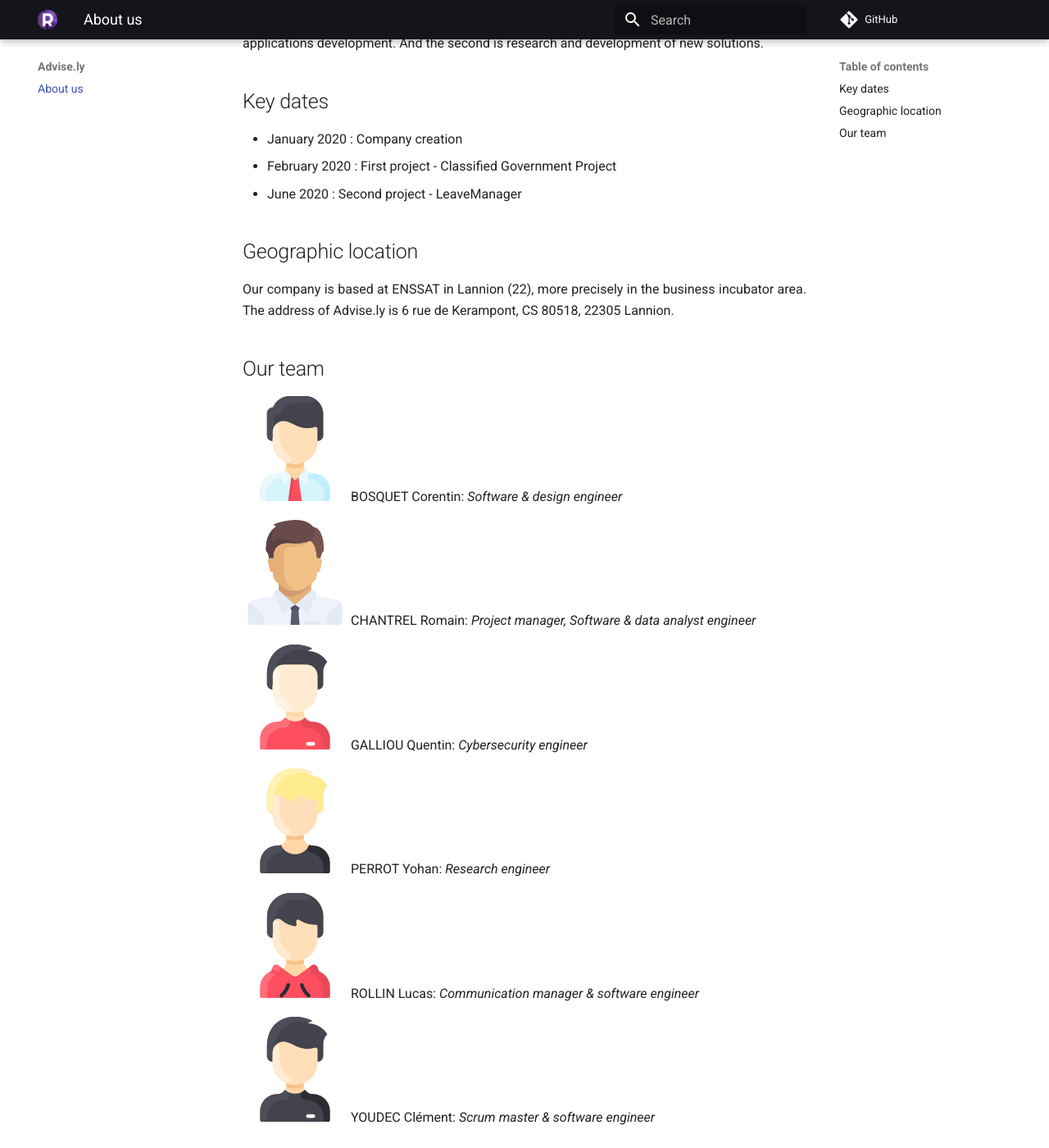
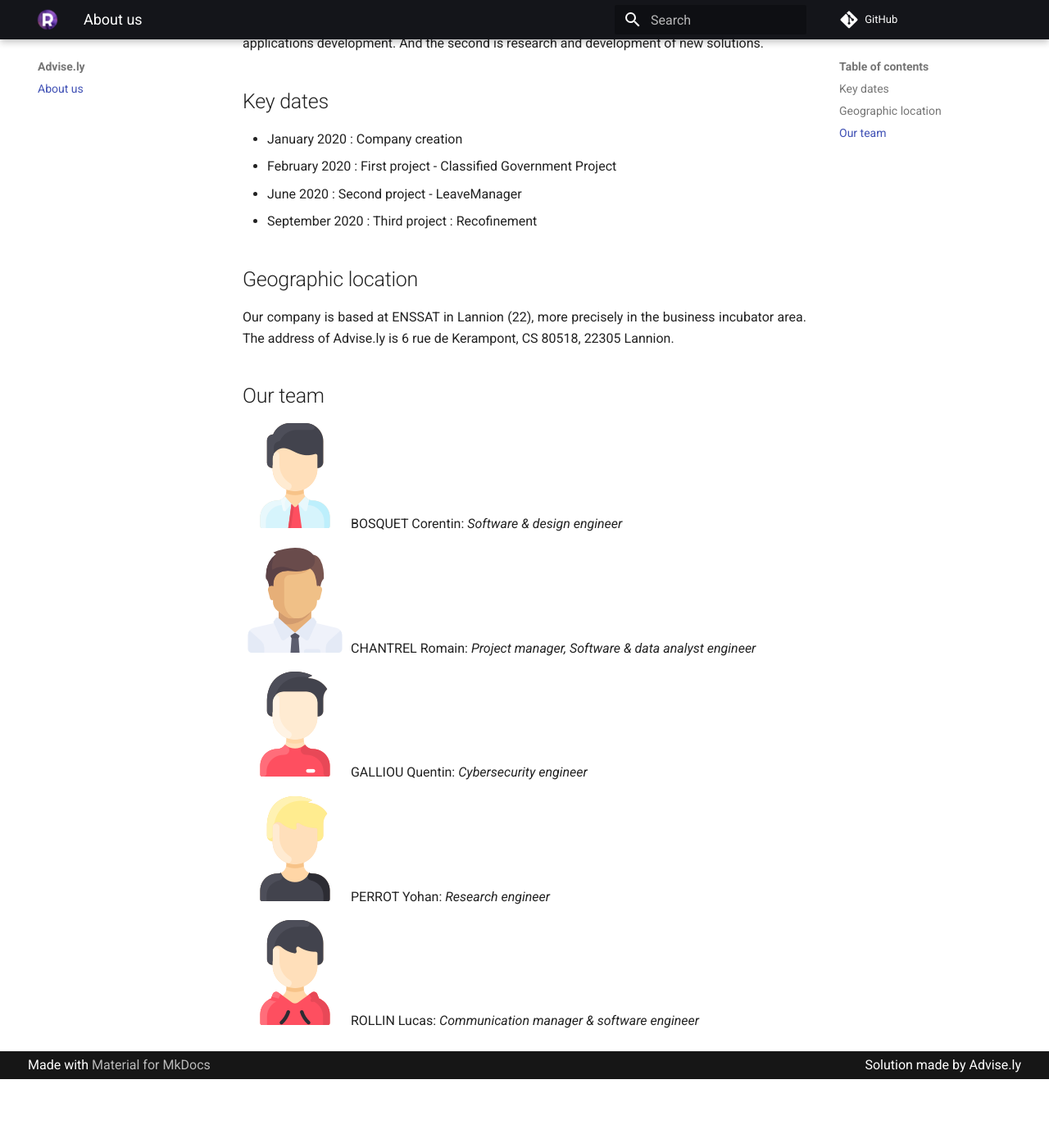
Before and after one commit to RomainCtl/RecoFinement, an MkDocs documentation site: the page built from docs/about.md, in a window 1280 px wide and 1400 px high, scrolled down 586 px. Shown: the whole window at 82% size. Built offline with MkDocs 1.6.1 and Material for MkDocs 9.7.7, drawn with Linux system fonts in a browser that asks for light colours; comment, search, counter and statistics services are not loaded; after the commit the page ends 1902 px from its top, so only the background shows below that.

Commit message:
Update Aboute page

```diff
--- a/docs/about.md
+++ b/docs/about.md
@@ -12,6 +12,7 @@ Advise.ly has two main activities, the first one is providing support to  compan
 * January 2020 : Company creation
 * February 2020 : First project -  Classified Government Project
 * June 2020 : Second project - LeaveManager
+* September 2020 : Third project : Recofinement
 
 
 ## Geographic location
@@ -40,7 +41,3 @@ PERROT Yohan:
 ![Lucas](assets/images/lucas.png)
 ROLLIN Lucas:
     *Communication manager & software engineer*
-
-![Clément](assets/images/clement.png)
-YOUDEC Clément:
-    *Scrum master & software engineer*
```
